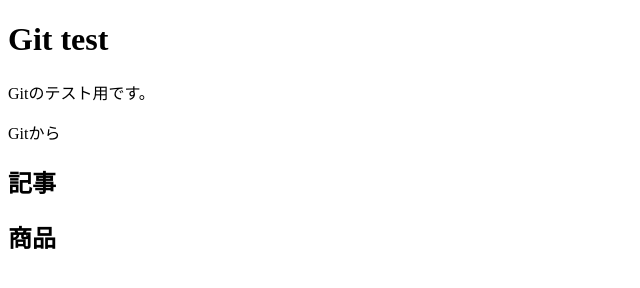
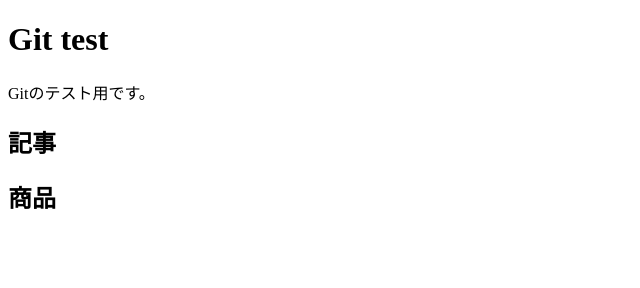
Before and after one commit to naohiro5109/git-test, a plain HTML site: page index.html in a window 1280 px wide. Shown: the whole page, without its empty margins (0-640 px from the left). Drawn offline with Linux system fonts and the light colour scheme.

Commit message:
Update index.html

```diff
--- a/index.html
+++ b/index.html
@@ -9,7 +9,6 @@
 <body>
   <h1>Git test</h1>
   <p>Gitのテスト用です。</p>
-  <p>Gitから</p>
 
   <section class="p-article">
     <h2>記事</h2>
```
